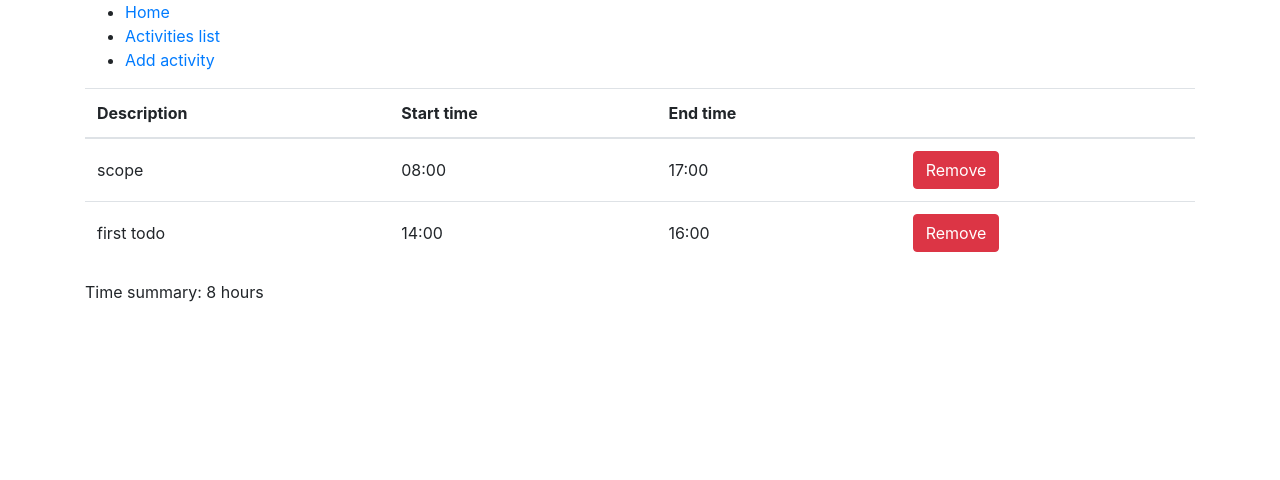
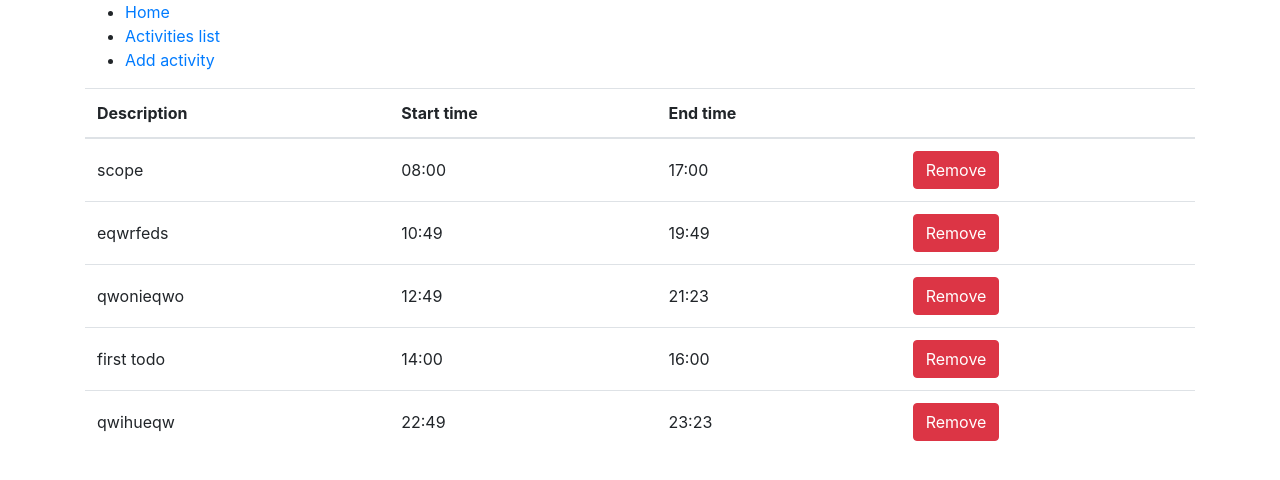
Before and after one commit to edekk/activity_tracker, a React (Create React App) app: page /activities in a window 1280 px wide. Shown: the top 480 px of the page. Built offline with nearby package versions, Linux system fonts and the light colour scheme.

Commit message:
summary formula finally resolved

```diff
--- a/src/App.js
+++ b/src/App.js
@@ -17,6 +17,24 @@ class App extends Component {
         start: '14:00',
         end: '16:00',
         description: 'first todo',
+        id: RandomId()
+      },
+      {
+        start: '10:49',
+        end: '19:49',
+        description: 'eqwrfeds',
+        id: RandomId()
+      },
+      {
+        start: '12:49',
+        end: '21:23',
+        description: 'qwonieqwo',
+        id: RandomId()
+      },
+      {
+        start: '22:49',
+        end: '23:23',
+        description: 'qwihueqw',
         id: RandomId()
       }
     ]
--- a/src/components/Activities/Activities.js
+++ b/src/components/Activities/Activities.js
@@ -12,7 +12,25 @@ const removeActivity = (index, remove) => {
     }
 }
 
+const sortActivities = (activities) => {
+    const compare = (a, b) => {
+        const startA = a.start;
+        const startB = b.start;
+
+        let comparasion = 0;
+        if (startA > startB) {
+            comparasion = 1;
+        } else if (startA < startB) {
+            comparasion = -1;
+        }
+        return comparasion;
+    }
+    activities.sort(compare);
+}
+
 const activities = (props) => {
+
+    sortActivities(props.activities);
     return (
         <>
             <Table className="ActivitiesTable">
--- a/src/components/ActivityForm/ActivityForm.js
+++ b/src/components/ActivityForm/ActivityForm.js
@@ -13,7 +13,7 @@ import moment from 'moment';
 import 'rc-time-picker/assets/index.css';
 //
 
-import Miliseconds from '../../utilities/MilisecondsConverter';
+import { StringToMs as Miliseconds } from '../../utilities/TimeConverter';
 
 
 const ActivityForm = (props) => {
--- a/src/components/Summary/Summary.js
+++ b/src/components/Summary/Summary.js
@@ -1,9 +1,45 @@
-import React from 'react';
+import React from 'react';// eslint-disable-next-line
+import { StringToMs, MsToHours } from '../../utilities/TimeConverter';
+
+// const isOverlaping = (end, start) => {
+
+// }
+
 
 const summary = (props) => {
-    console.log(props)
+    const createStartEndArrays = (start, end) => {
+        return [start, end];
+    }
+
+    let finalArray = [];
+
+    const timesArray = [];
+    props.activities.map( (element) => timesArray.push(createStartEndArrays(StringToMs(element.start), StringToMs(element.end))));
+
+    const compareIntervals = (a) => {
+        if (finalArray.length > 0) {
+            let toCompareWith = finalArray[finalArray.length - 1];
+            if (toCompareWith[1] > a[0]) {
+                if (toCompareWith[1] < a[1]) {
+                    finalArray[finalArray.length-1][1] = a[1];
+                } else {
+                    return;
+                }
+            } else {
+                finalArray.push(a);
+            }
+        } else {
+            finalArray.push(a);
+        }
+    };
+
+    timesArray.map( element => compareIntervals(element))
+
+    console.log(finalArray);
+
     return(
-        <div>Time summary: 8 hours</div>
+        <>
+        </>
     );
 }
 
--- a/src/utilities/MilisecondsConverter.js
+++ /dev/null
@@ -1,7 +0,0 @@
-const miliseconds = (time) => {
-
-    let timeParts = time.split(":");
-    return (+timeParts[0] * (60000 * 60)) + (+timeParts[1] * 60000)
-}
-
-export default miliseconds;
--- /dev/null
+++ b/src/utilities/TimeConverter.js
@@ -0,0 +1,15 @@
+export const StringToMs = (time) => {
+
+    let timeParts = time.split(":");
+    return (+timeParts[0] * (60000 * 60)) + (+timeParts[1] * 60000);
+}
+
+export const MsToHours = (duration) => {
+    let minutes = Math.floor((duration / (1000 * 60)) % 60);
+    let hours = Math.floor((duration / (1000 * 60 * 60)) % 24);
+
+    hours = (hours < 10) ? "0" + hours : hours;
+    minutes = (minutes < 10) ? "0" + minutes : minutes;
+
+    return hours + ":" + minutes;
+}
```
